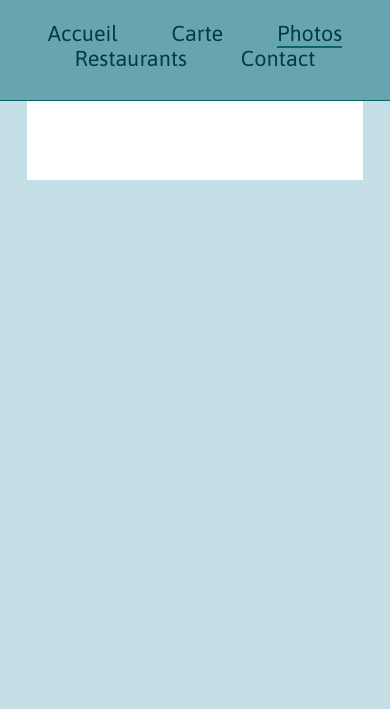
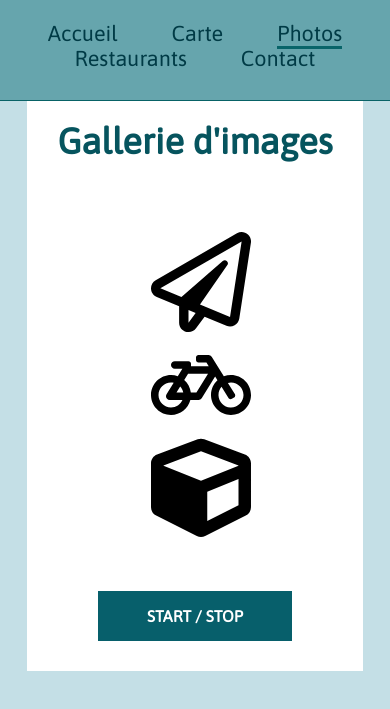
Before and after one commit to Dorgenark/projet-restaurant, a plain HTML site: page photos.html in a window 390 px wide. Shown: the part 65-774 px from the top of the page. Drawn offline with Linux system fonts and the light colour scheme.

Commit message:
gallerie photo

```diff
--- a/assets/js/script.js
+++ b/assets/js/script.js
@@ -1,6 +1,4 @@
-
-
-// smooth scroll
+// SMOOTH SCROLL
 $('a[href^="#top"]').click(function(){
 
 var scroll = $(this).attr("href");
@@ -10,3 +8,30 @@ var scroll = $(this).attr("href");
     }, 'slow');
 
 return false;});
+
+
+
+// IMAGE GALLERY
+$.fn.simpleSlides = function () {
+
+    return this.each(function () {
+        var simple_slideshow = $(this),
+            listItems = simple_slideshow.children('li'),
+            listLen = listItems.length,
+            i = 0,
+            changeList = function () {
+                listItems.eq(i).fadeOut(300, function () {
+                    i += 1;
+                    if (i === listLen) { i = 0; }
+                    listItems.eq(i).fadeIn(300);
+                });
+            };
+        listItems.not(':first').hide();
+        setInterval(changeList, 2000);
+    });
+}
+
+
+$(function(){
+    $('.slideshow').simpleSlides()
+});
--- a/assets/scss/style.scss
+++ b/assets/scss/style.scss
@@ -52,7 +52,7 @@ body {
 		border-bottom: 2.8px solid #086469;
 	}
 	#active {
-		border-bottom: 2.8px solid #086469;
+		border-bottom: 3px solid #086469;
 	}
 }
 
@@ -191,6 +191,45 @@ body {
 }
 
 
+/* IMAGE GALLERY */
+.bloc-title {
+	display: block;
+	text-align: center;
+	margin-top: -60px;
+	padding-bottom: 40px;
+	font-size: 150%;
+	color: #06545E;
+}
+
+.btn-slideshow {
+	display: flex;
+	justify-content: space-around;
+	text-transform: uppercase;
+	margin-top: 50px;
+	background-color: #075F6B;
+	color: white;
+	font-weight: bold;
+	margin-left: 35%;
+	margin-right: 35%;
+}
+
+.slideshow-content {
+	display: flex;
+	justify-content: center;
+}
+
+.slideshow {
+	display: inline-block;
+	list-style-type: none;
+	padding: 0;
+	margin: 0;
+	padding-left: 5%;
+	padding-right: 5%;
+	li img {
+		width: 100px;
+		height: 100px;
+	}
+}
 
 
 /* MEDIA QUERIES :
@@ -264,6 +303,18 @@ MIN-WIDTH */
 		margin-right: 40%;
 		opacity: 0.6;
 	}
+
+	.slideshow-content {
+		display: block;
+		margin-left: 35%;
+	    margin-right: auto;
+	    width: 40%;
+	}
+
+	.btn-slideshow {
+		margin-left: 15%;
+		margin-right: 15%;
+	}
 }
 
 
@@ -316,6 +367,10 @@ MIN-WIDTH */
 			padding-left: 10%;
 		}
 	}
+
+	.slideshow-content {
+		margin-left: 32%;
+	}
 }
 
 
@@ -336,4 +391,8 @@ MIN-WIDTH */
 	.menu-section-title {
 		margin-left: -10px;
 	}
+
+	.slideshow-content {
+		margin-left: 27%;
+	}
 }
--- a/photos.html
+++ b/photos.html
@@ -31,6 +31,34 @@
 	</nav>
 
 	<div class="bloc">
+		<div class="bloc-title">
+			<h2>Gallerie d'images</h2>
+		</div>
+
+		<div class="slideshow-content">
+			<ul class="slideshow">
+			    <li><img src="assets/img/photo-gallery/1.svg"></li>
+			    <li><img src="assets/img/photo-gallery/2.svg"></li>
+			    <li><img src="assets/img/photo-gallery/3.svg"></li>
+			    <li><img src="assets/img/photo-gallery/4.svg"></li>
+			</ul>
+			<ul class="slideshow">
+			    <li><img src="assets/img/photo-gallery/5.svg"></li>
+			    <li><img src="assets/img/photo-gallery/6.svg"></li>
+			    <li><img src="assets/img/photo-gallery/7.svg"></li>
+			    <li><img src="assets/img/photo-gallery/8.svg"></li>
+			</ul>
+			<ul class="slideshow">
+			    <li><img src="assets/img/photo-gallery/9.svg"></li>
+			    <li><img src="assets/img/photo-gallery/10.svg"></li>
+			    <li><img src="assets/img/photo-gallery/11.svg"></li>
+			    <li><img src="assets/img/photo-gallery/12.svg"></li>
+			</ul>
+		</div>
+
+		<div class="btn-slideshow">
+			<p>start / stop</p>
+		</div>
 
 	</div>
 
```
Also changed, not shown: carte.html (+17 -17 lines), assets/css/style.css, assets/img/photo-gallery/1.svg (added), assets/img/photo-gallery/10.svg (added), assets/img/photo-gallery/11.svg (added), assets/img/photo-gallery/12.svg (added), assets/img/photo-gallery/2.svg (added), assets/img/photo-gallery/3.svg (added), assets/img/photo-gallery/4.svg (added), assets/img/photo-gallery/5.svg (added), assets/img/photo-gallery/6.svg (added), assets/img/photo-gallery/7.svg (added), assets/img/photo-gallery/8.svg (added), assets/img/photo-gallery/9.svg (added), 1 more files, 1 other file.
